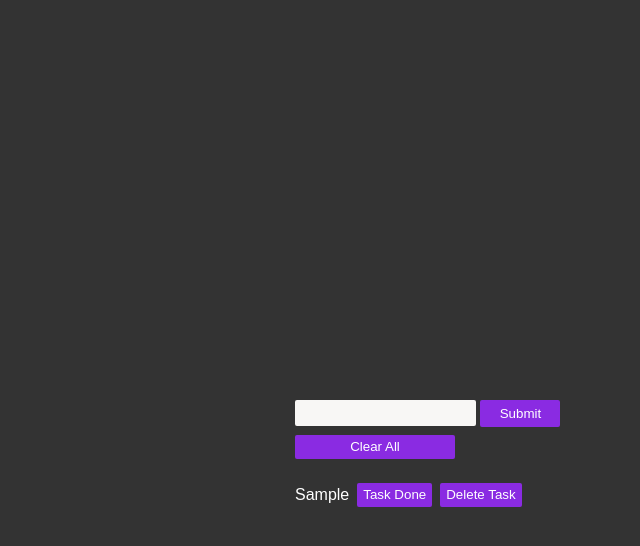
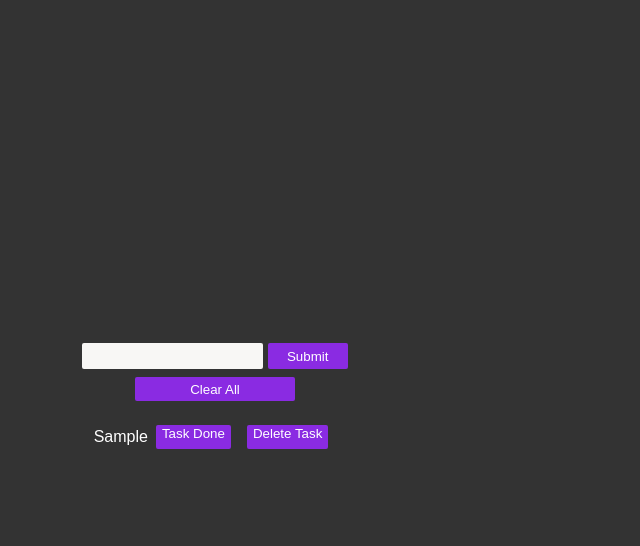
Before and after one commit to Cosmin2410/To-Do-App, a plain HTML site: page index.html in a window 1280 px wide. Both pictures are taken after typing "Sample" into the empty fields and a click on the input "Submit". Shown: the whole page, without its empty margins (425-1065 px from the left). Drawn offline with Linux system fonts and the light colour scheme.

Commit message:
fix to css

```diff
--- a/index.html
+++ b/index.html
@@ -1,27 +1,22 @@
 <!DOCTYPE html>
 <html lang="en">
   <head>
-    <meta charset="UTF-8">
-    <meta http-equiv="X-UA-Compatible" content="IE=edge">
-    <meta name="viewport" content="width=device-width, initial-scale=1.0">
-    <link rel="stylesheet" href="style.css">
+    <meta charset="UTF-8" />
+    <meta http-equiv="X-UA-Compatible" content="IE=edge" />
+    <meta name="viewport" content="width=device-width, initial-scale=1.0" />
+    <link rel="stylesheet" href="style.css" />
     <title>Document</title>
   </head>
   <body>
-
     <div class="to-do">
       <form class="form">
-    <input id="write" type="text">
-    <input class="submit" type="submit" value="Submit">
+        <input id="write" type="text" />
+        <input class="submit" type="submit" value="Submit" />
       </form>
 
-<button class="clear-all">Clear All </button>
+      <button class="clear-all">Clear All</button>
 
-
-<ul class="list">
-
-</ul>
-
+      <ul class="list"></ul>
     </div>
 
     <script src="main.js"></script>
--- a/style.css
+++ b/style.css
@@ -1,31 +1,25 @@
-body{
+body {
   margin: 0;
   padding: 0;
-    padding-top: 25rem;
-    padding-left: 45rem;
   background-color: #333;
   font-family: Arial, Helvetica, sans-serif;
+  height: 100vh;
 }
 
-
-.to-do{
-    width:fit-content;
+.to-do {
   display: flex;
   justify-content: center;
+  align-items: center;
+  height: 100%;
   flex-direction: column;
   color: white;
 }
 
-
-form{
-    /* padding-bottom: .3rem; */
-}
-
-#write{
-    background-color:rgb(248, 247, 245);
+#write {
+  background-color: rgb(248, 247, 245);
   border: none;
   height: 1.5rem;
-    border-radius:2px;
+  border-radius: 2px;
 }
 
 .submit {
@@ -36,45 +30,56 @@ form{
   background-color: blueviolet;
   color: white;
   margin: 0;
-
 }
 
-.submit:hover{
+.submit:hover {
   background-color: rgb(79, 25, 129);
-    opacity: .9;
+  opacity: 0.9;
   cursor: pointer;
 }
 
-.clear-all{
+.clear-all {
   width: 10rem;
   margin: 0;
-    margin-top: .5rem;
+  margin-top: 0.5rem;
 }
 
-button{
+button {
   background-color: blueviolet;
   color: white;
   border: none;
-    margin: .5rem;
+  margin: 0.5rem;
   height: 1.5rem;
-    border-radius:2px;
+  border-radius: 2px;
 }
 
-button:hover{
+button:hover {
   background-color: rgb(79, 25, 129);
-    opacity: .9;
+  opacity: 0.9;
   cursor: pointer;
-
 }
 
- ul{
+ul {
   list-style: none;
   margin: 0;
-    margin-top:1rem ;
+  margin-top: 1rem;
   padding: 0;
 }
 
+.dlt-button {
+}
 
-.dlt-button{
-    margin-left: auto;
+.list-item {
+  display: flex;
+  align-items: center;
 }
+
+.list-item button {
+  display: flex;
+  /* justify-content: end; */
+}
+
+.tsk-done {
+  display: flex;
+  /* justify-content: end; */
+}
```
Lines whose indentation alone changed are shown as unchanged.
